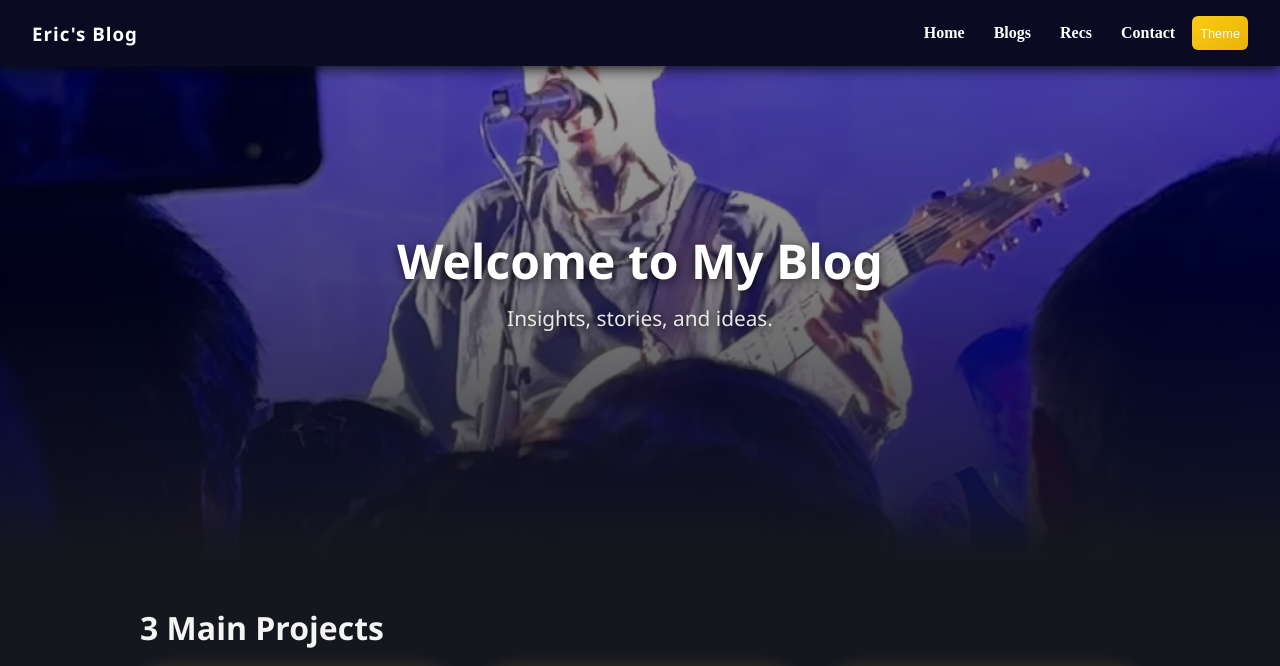
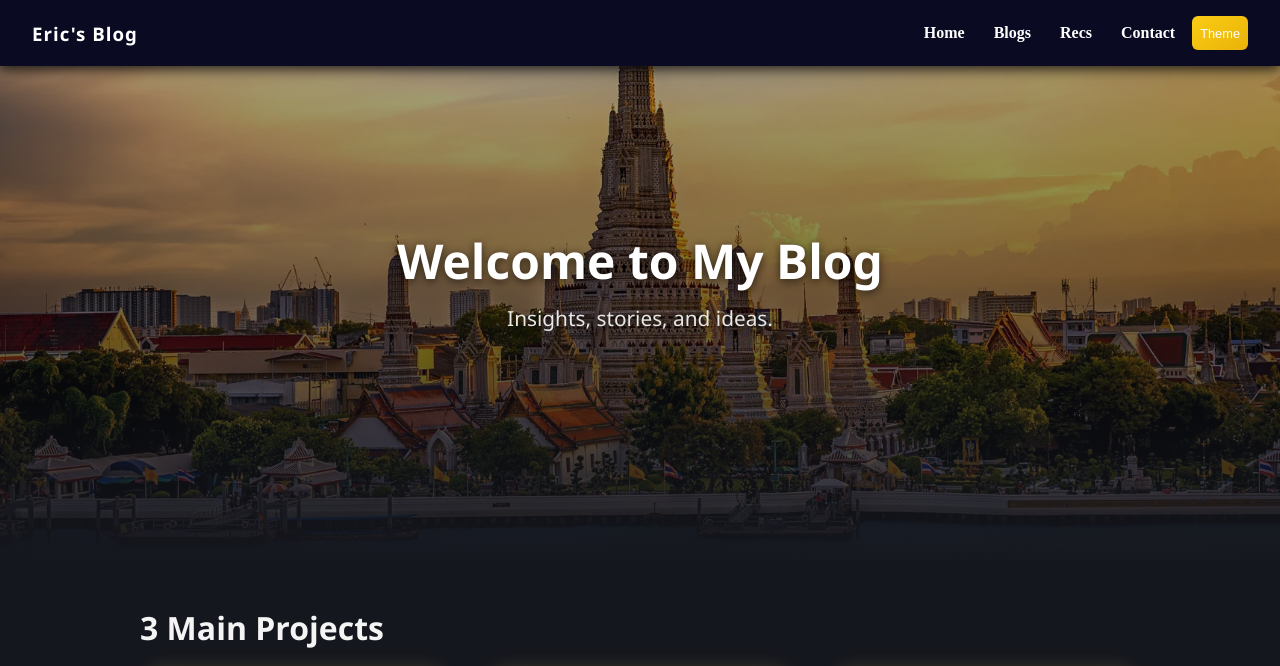
Before and after one commit to claeryc/blog-posts, a Django app: page / in a window 1280 px wide. Shown: the top 666 px of the page. Run offline with Django 5.2, Linux system fonts and the light colour scheme.

Commit message:
banner change for hero section

```diff
--- a/blog/static/blog/styles.css
+++ b/blog/static/blog/styles.css
@@ -87,7 +87,7 @@ main.mcontent {
   }
 
   .hero-background {
-    background-image: url('../../static/images/cn_metal-concert.jpeg');
+    background-image: url('../../static/images/thailand.jpg');
     background-size: cover;
     background-position: center;
     background-attachment: fixed;
```
